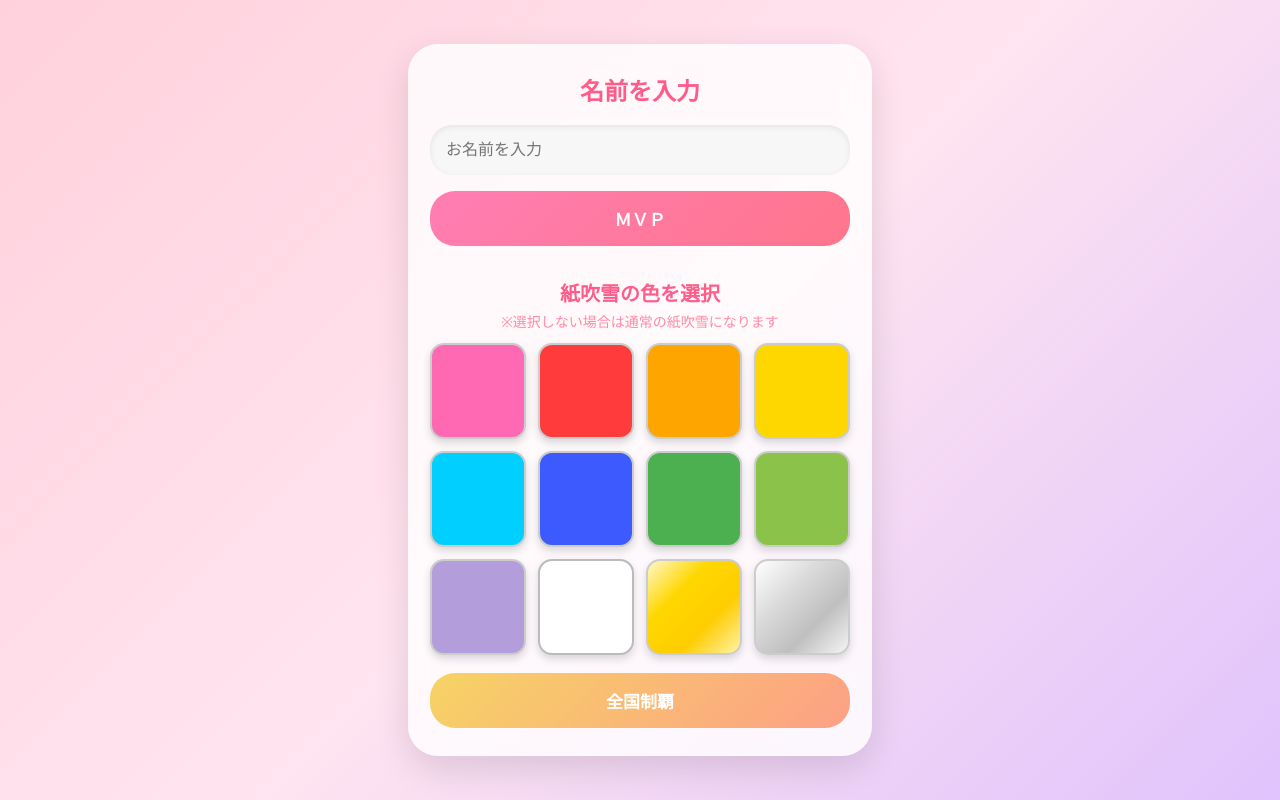
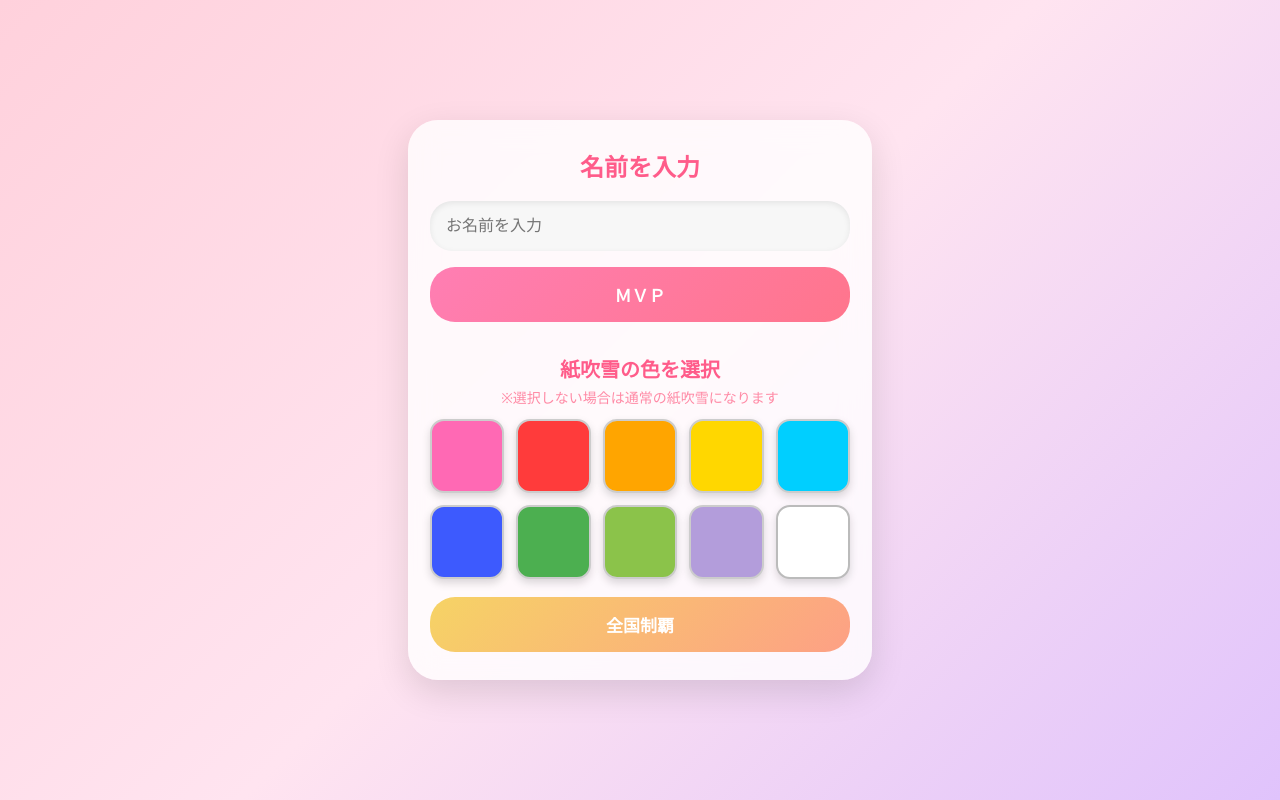
Before and after one commit to motoanago/maru, a plain HTML site: page index.html in a window 1280 px wide. Drawn offline with Linux system fonts and the light colour scheme.

Commit message:
index.html

```diff
--- a/index.html
+++ b/index.html
@@ -16,6 +16,7 @@ body {
   align-items: center;
 }
 
+/* カード */
 .container {
   background: rgba(255,255,255,0.8);
   backdrop-filter: blur(14px);
@@ -27,6 +28,7 @@ body {
   text-align: center;
 }
 
+/* タイトル */
 .main-title {
   font-size: 24px;
   color: #ff5c8a;
@@ -34,6 +36,7 @@ body {
   font-weight: bold;
 }
 
+/* 入力欄 */
 input[type="text"] {
   width: 100%;
   padding: 16px;
@@ -46,6 +49,7 @@ input[type="text"] {
   margin-bottom: 16px;
 }
 
+/* ボタン */
 button {
   width: 100%;
   padding: 15px;
@@ -58,16 +62,19 @@ button {
   transition: 0.15s;
 }
 
+/* メインボタン */
 .btn-main {
   background: linear-gradient(135deg, #ff7eb3, #ff758c);
   margin-bottom: 22px;
 }
 
+/* サブボタン */
 .btn-sub {
   background: linear-gradient(135deg, #f6d365, #fda085);
   margin-top: 18px;
 }
 
+/* セクションタイトル */
 .section-title {
   font-size: 20px;
   color: #ff5c8a;
@@ -75,6 +82,7 @@ button {
   font-weight: bold;
 }
 
+/* 補足テキスト */
 .sub-text {
   font-size: 14px;
   color: #ff8aa5;
@@ -84,11 +92,12 @@ button {
 /* 色エリア */
 .color-area {
   display: grid;
-  grid-template-columns: repeat(4, 1fr); /* ←12色対応 */
+  grid-template-columns: repeat(5, 1fr);
   gap: 12px;
+  margin-top: 5px;
 }
 
-/* 共通 */
+/* 色ボタン */
 .color-btn {
   width: 100%;
   aspect-ratio: 1 / 1;
@@ -98,11 +107,9 @@ button {
   transition: 0.15s;
   box-shadow: 0 4px 8px rgba(0,0,0,0.15);
   box-sizing: border-box;
-  position: relative;
-  overflow: hidden;
 }
 
-/* 選択 */
+/* 選択状態 */
 .color-btn.active {
   border: 4px solid #ff5c8a;
   box-shadow:
@@ -110,7 +117,7 @@ button {
     inset 0 -2px 5px rgba(255,255,255,0.3);
 }
 
-/* 通常色 */
+/* 色 */
 .c-pink   { background:#FF69B4; }
 .c-red    { background:#FF3B3B; }
 .c-orange { background:#FFA500; }
@@ -122,46 +129,7 @@ button {
 .c-purple { background:#B39DDB; }
 .c-white  { background:#FFFFFF; border:2px solid #bbb; }
 
-/* ゴールド */
-.c-gold {
-  background: linear-gradient(135deg,#fff7cc,#ffd700,#ffcc00,#fff2a8);
-}
-
-/* シルバー */
-.c-silver {
-  background: linear-gradient(135deg,#ffffff,#dcdcdc,#bfbfbf,#f5f5f5);
-}
-
-/* ✨ キラキラエフェクト */
-.c-gold::after,
-.c-silver::after {
-  content: "";
-  position: absolute;
-  top: -50%;
-  left: -50%;
-  width: 200%;
-  height: 200%;
-  background: linear-gradient(
-    120deg,
-    transparent 40%,
-    rgba(255,255,255,0.8) 50%,
-    transparent 60%
-  );
-  transform: rotate(25deg);
-  animation: shine 2.5s infinite;
-}
-
-/* アニメーション */
-@keyframes shine {
-  0% {
-    transform: translateX(-100%) rotate(25deg);
-  }
-  100% {
-    transform: translateX(100%) rotate(25deg);
-  }
-}
-
-/* タップ */
+/* タップ時 */
 button:active {
   transform: scale(0.97);
 }
@@ -197,8 +165,6 @@ button:active {
       <div class="color-btn c-lime"   onclick="selectColor('lime', this)"></div>
       <div class="color-btn c-purple" onclick="selectColor('purple', this)"></div>
       <div class="color-btn c-white"  onclick="selectColor('white', this)"></div>
-      <div class="color-btn c-gold"   onclick="selectColor('gold', this)"></div>
-      <div class="color-btn c-silver" onclick="selectColor('silver', this)"></div>
     </div>
 
     <button class="btn-sub" type="submit" onclick="setAction('map.html')">
```
